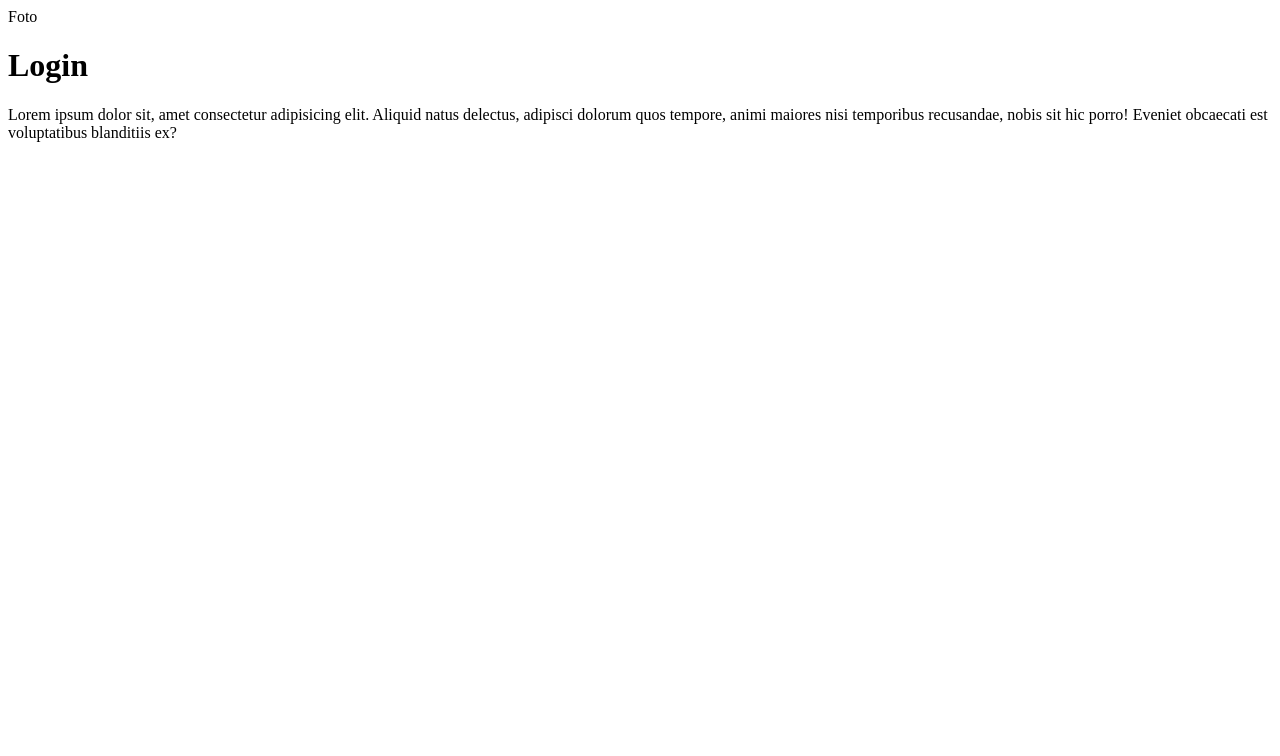
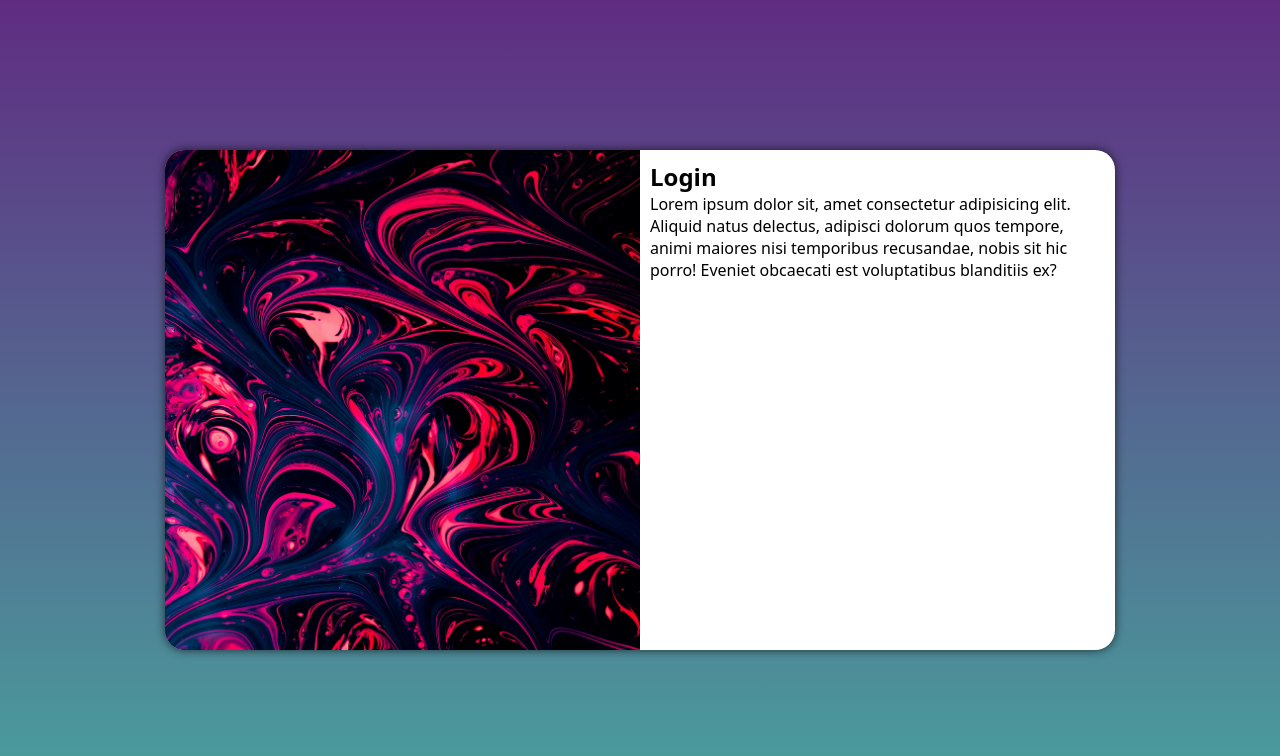
Before and after one commit to MDSquall/projeto-login, a plain HTML site: page index.html in a window 1280 px wide. Drawn offline with Linux system fonts and the light colour scheme.

Commit message:
media-queries para outros dispositivos

```diff
--- /dev/null
+++ b/estilos/media-query.css
@@ -0,0 +1,43 @@
+@charset "UTF-8";
+
+@media screen and (min-width: 768px) and (max-width: 992px){
+    body {
+        background-image: linear-gradient(to top, #49a09d, #5f2c82);
+    }
+
+    section#login {
+        width: 80vw;
+    }
+
+    section#login > div#imagem {
+        float: left;
+        width: 30%;
+        height: 100%;
+    }
+
+    section#login > div#formulario {
+        float: right;
+        width: 70%;
+    }
+}
+
+@media screen and (min-width: 992px) {
+    body {
+        background-image: linear-gradient(to top, #49a09d, #5f2c82);
+    }
+
+    section#login {
+        width: 950px;
+    }
+
+    section#login > div#imagem {
+        float: left;
+        width: 50%;
+        height: 100%;
+    }
+
+    section#login > div#formulario {
+        float: right;
+        width: 50%;
+    }
+}
--- a/estilos/style.css
+++ b/estilos/style.css
@@ -5,3 +5,51 @@
     Verde: #49a09d
     Lilás: #5f2c82
 */
+
+* {
+    font-family: system-ui, -apple-system, BlinkMacSystemFont, 'Segoe UI', Roboto, Oxygen, Ubuntu, Cantarell, 'Open Sans', 'Helvetica Neue', sans-serif;
+    padding: 0px;
+    margin: 0px;
+    box-sizing: border-box;
+}
+
+body, html {
+    background-color: #5f2c82;
+    height: 100vh;
+    width: 100vw;
+}
+
+main {
+    position: relative;
+    height: 100vh;
+    width: 100vw;
+}
+
+section#login {
+    position: absolute;
+    top: 50%;
+    left: 50%;
+    transform: translate(-50%, -50%);
+    overflow: hidden;
+
+    background-color: white;
+    width: 250px;
+    height: 500px;
+    border-radius: 20px;
+    box-shadow: 0px 0px 10px rgba(0, 0, 0, 0.678);
+
+    transition: width .3s, height .3s;
+    transition-timing-function: ease;
+}
+
+section#login > div#imagem {
+    display: block;
+    background: #5f2c82 url(../imagens/pattern.jpg) no-repeat;
+    background-size: cover;
+    height: 200px;
+}
+
+section#login > div#formulario {
+    display: block;
+    padding: 10px;
+}
--- a/index.html
+++ b/index.html
@@ -5,12 +5,13 @@
     <meta name="viewport" content="width=device-width, initial-scale=1.0">
     <title>Login</title>
     <link rel="stylesheet" href="estilos/style.css">
+    <link rel="stylesheet" href="estilos/media-query.css">
 </head>
 <body>
     <main>
-        <search id="login">
+        <section id="login">
             <div id="imagem">
-                Foto
+                <!-- Imagem na CSS -->
             </div>
             <div id="formulario">
                 <h1>Login</h1>
@@ -22,7 +23,7 @@
 
                 </form>
             </div>
-        </search>
+        </section>
     </main>
 </body>
 </html>
```
